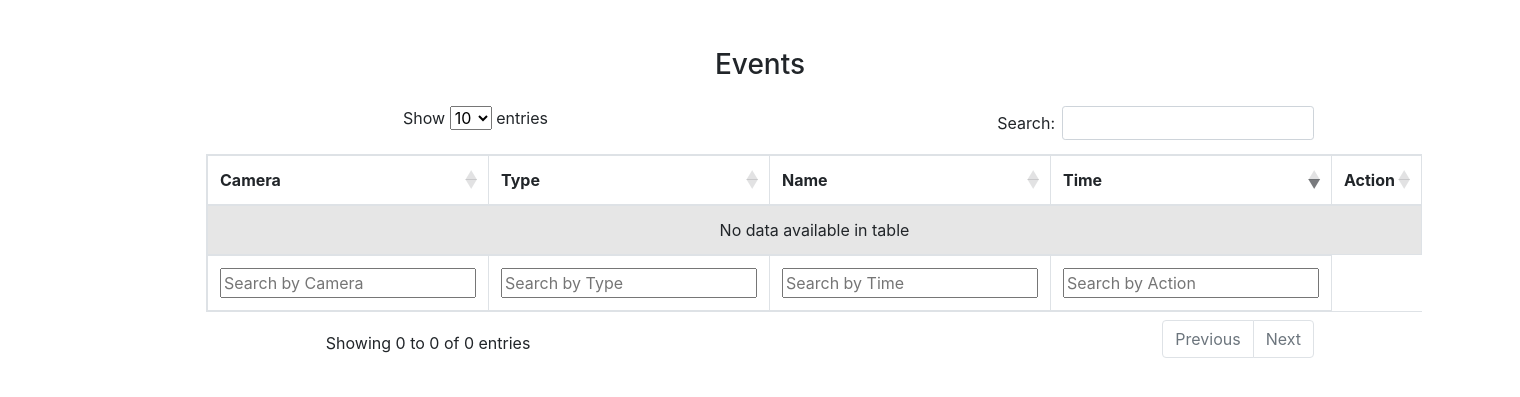
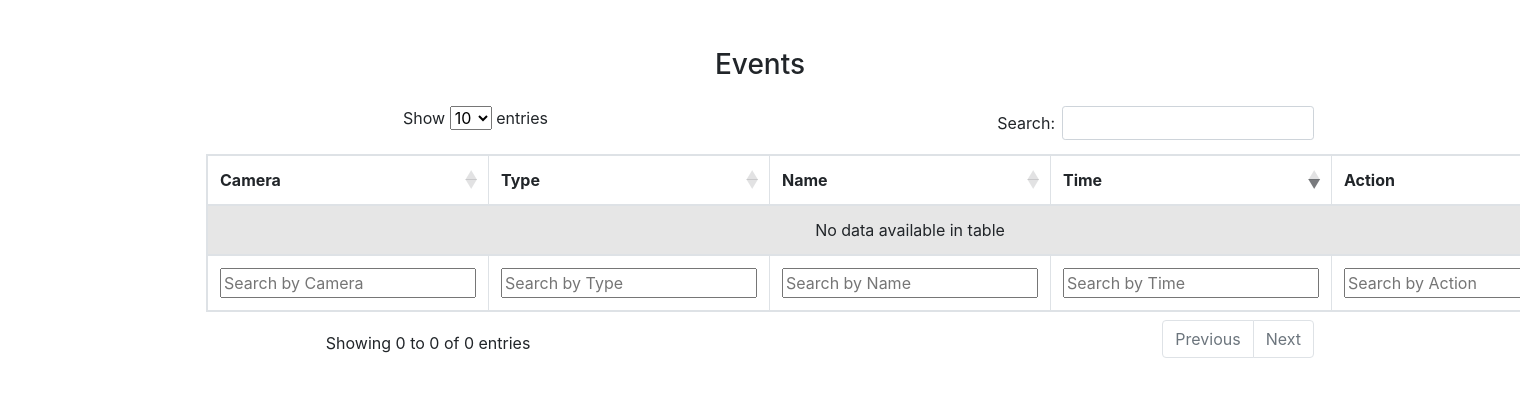
Before and after one commit to rudy-patel/imageAnalysisSystem, a Flask app: page /events in a window 1520 px wide; the page is wider, and only the part inside the window is pictured. Shown: the part 56-453 px from the top of that part. Run offline with Flask 2, Linux system fonts and the light colour scheme; the visitor is signed in with stand-in values (Sample User, id 1); data that the repository does not hold is empty; some libraries are stand-ins or nearby versions.

Commit message:
Fixed search

```diff
--- a/server/templates/events.html
+++ b/server/templates/events.html
@@ -33,6 +33,7 @@
               <tr>
                 <th scope="col">Camera</th>
                 <th scope="col">Type</th>
+                <th scope="col">Name</th>
                 <th scope="col">Time</th>
                 <th scope="col">Action</th>
               </tr>
```
